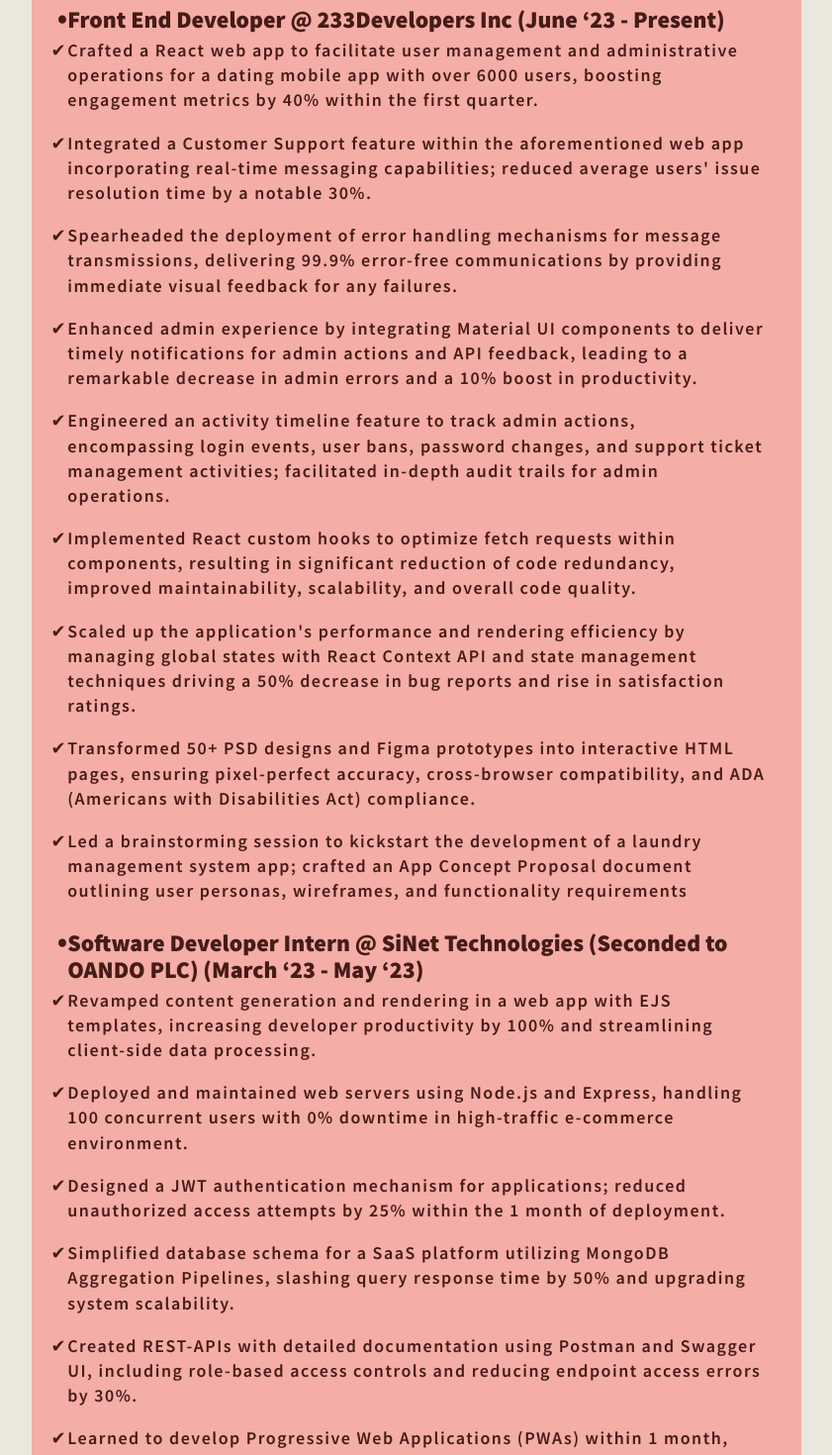
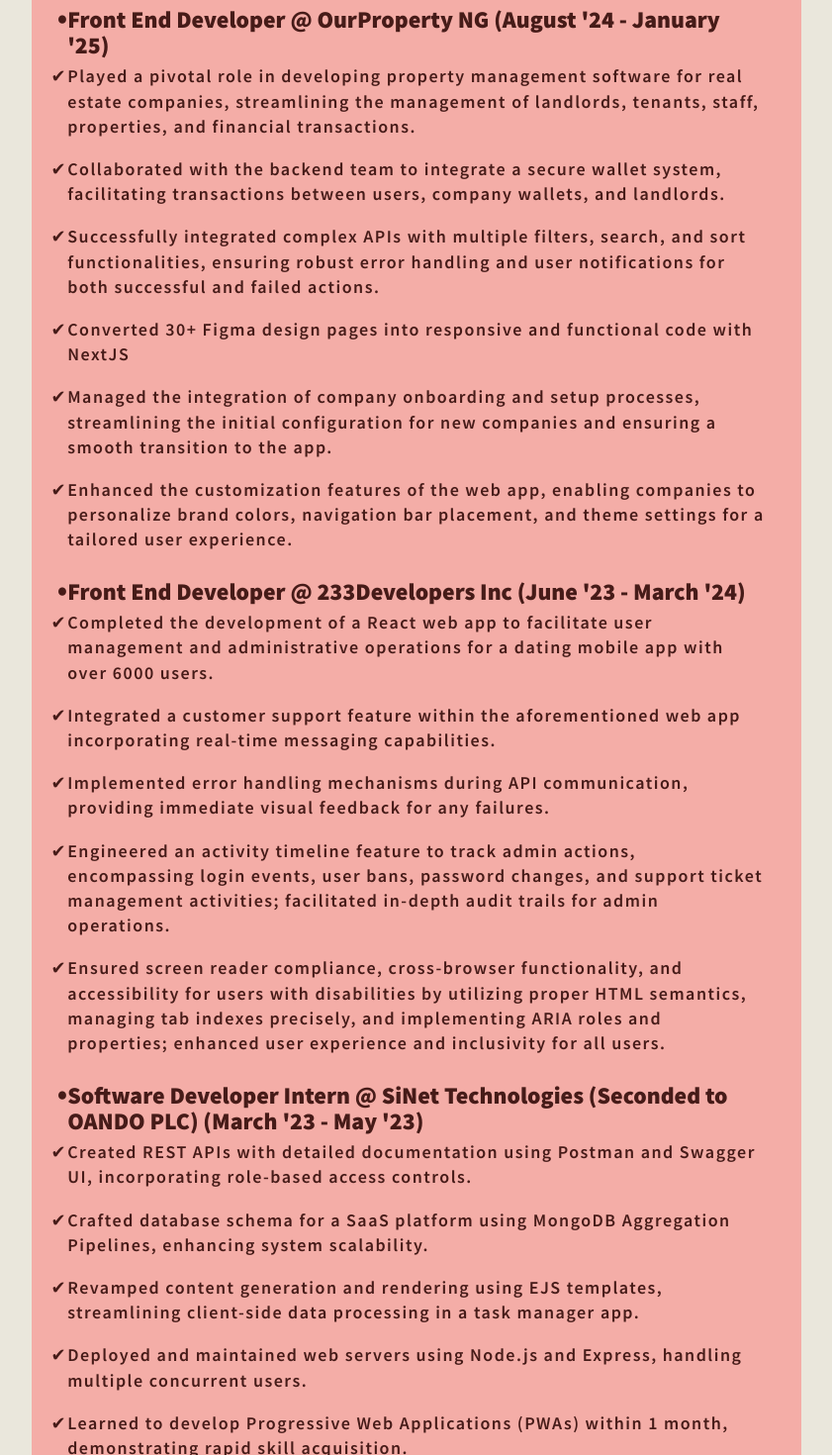
Before and after one commit to onoseremejohn/portfolio, a React (Vite) app: page /profile in a window 1280 px wide. Shown: the part 960-2430 px from the top of the page at 99% size, without its empty margins (331-1172 px from the left). Built offline with nearby package versions, Linux system fonts and the light colour scheme.

Commit message:
updated-portfolio

```diff
--- a/src/pages/Profile.jsx
+++ b/src/pages/Profile.jsx
@@ -46,7 +46,7 @@
         </h3>
         <ul className="experiences">
           <li>
-            <h3>Self-Learning (May ‘22 - Present)</h3>
+            <h3>Self-Learning (May &apos;22 - Present)</h3>
             <div className="profile-writeup">
               Currently investing heavily in online resources on Udemy and
               Youtube. Completed quite a number of advanced development courses
@@ -70,33 +70,66 @@
           </li>
           <li>
             <h3>
-              Front End Developer @ 233Developers Inc (June ‘23 - Present)
+              Front End Developer @ OurProperty NG (August &apos;24 - January
+              &apos;25)
             </h3>
             <div className="profile-writeup">
               <ul className="styled-list">
                 <li>
-                  Crafted a React web app to facilitate user management and
-                  administrative operations for a dating mobile app with over
-                  6000 users, boosting engagement metrics by 40% within the
-                  first quarter.
+                  Played a pivotal role in developing property management
+                  software for real estate companies, streamlining the
+                  management of landlords, tenants, staff, properties, and
+                  financial transactions.
                 </li>
                 <li>
-                  Integrated a Customer Support feature within the
-                  aforementioned web app incorporating real-time messaging
-                  capabilities; reduced average users' issue resolution time by
-                  a notable 30%.
+                  Collaborated with the backend team to integrate a secure
+                  wallet system, facilitating transactions between users,
+                  company wallets, and landlords.
                 </li>
                 <li>
-                  Spearheaded the deployment of error handling mechanisms for
-                  message transmissions, delivering 99.9% error-free
-                  communications by providing immediate visual feedback for any
-                  failures.
+                  Successfully integrated complex APIs with multiple filters,
+                  search, and sort functionalities, ensuring robust error
+                  handling and user notifications for both successful and failed
+                  actions.
                 </li>
                 <li>
-                  Enhanced admin experience by integrating Material UI
-                  components to deliver timely notifications for admin actions
-                  and API feedback, leading to a remarkable decrease in admin
-                  errors and a 10% boost in productivity.
+                  Converted 30+ Figma design pages into responsive and
+                  functional code with NextJS
+                </li>
+                <li>
+                  Managed the integration of company onboarding and setup
+                  processes, streamlining the initial configuration for new
+                  companies and ensuring a smooth transition to the app.
+                </li>
+                <li>
+                  Enhanced the customization features of the web app, enabling
+                  companies to personalize brand colors, navigation bar
+                  placement, and theme settings for a tailored user experience.
+                </li>
+              </ul>
+            </div>
+          </li>
+          <li>
+            <h3>
+              Front End Developer @ 233Developers Inc (June &apos;23 - March
+              &apos;24)
+            </h3>
+            <div className="profile-writeup">
+              <ul className="styled-list">
+                <li>
+                  Completed the development of a React web app to facilitate
+                  user management and administrative operations for a dating
+                  mobile app with over 6000 users.
+                </li>
+                <li>
+                  Integrated a customer support feature within the
+                  aforementioned web app incorporating real-time messaging
+                  capabilities.
+                </li>
+                <li>
+                  Implemented error handling mechanisms during API
+                  communication, providing immediate visual feedback for any
+                  failures.
                 </li>
                 <li>
                   Engineered an activity timeline feature to track admin
@@ -105,28 +138,11 @@
                   in-depth audit trails for admin operations.
                 </li>
                 <li>
-                  Implemented React custom hooks to optimize fetch requests
-                  within components, resulting in significant reduction of code
-                  redundancy, improved maintainability, scalability, and overall
-                  code quality.
-                </li>
-                <li>
-                  Scaled up the application's performance and rendering
-                  efficiency by managing global states with React Context API
-                  and state management techniques driving a 50% decrease in bug
-                  reports and rise in satisfaction ratings.
-                </li>
-                <li>
-                  Transformed 50+ PSD designs and Figma prototypes into
-                  interactive HTML pages, ensuring pixel-perfect accuracy,
-                  cross-browser compatibility, and ADA (Americans with
-                  Disabilities Act) compliance.
-                </li>
-                <li>
-                  Led a brainstorming session to kickstart the development of a
-                  laundry management system app; crafted an App Concept Proposal
-                  document outlining user personas, wireframes, and
-                  functionality requirements
+                  Ensured screen reader compliance, cross-browser functionality,
+                  and accessibility for users with disabilities by utilizing
+                  proper HTML semantics, managing tab indexes precisely, and
+                  implementing ARIA roles and properties; enhanced user
+                  experience and inclusivity for all users.
                 </li>
               </ul>
             </div>
@@ -134,42 +150,30 @@
           <li>
             <h3>
               Software Developer Intern @ SiNet Technologies (Seconded to OANDO
-              PLC) (March ‘23 - May ‘23)
+              PLC) (March &apos;23 - May &apos;23)
             </h3>
             <div className="profile-writeup">
               <ul className="styled-list">
                 <li>
-                  Revamped content generation and rendering in a web app with
-                  EJS templates, increasing developer productivity by 100% and
-                  streamlining client-side data processing.
+                  Created REST APIs with detailed documentation using Postman
+                  and Swagger UI, incorporating role-based access controls.
+                </li>
+                <li>
+                  Crafted database schema for a SaaS platform using MongoDB
+                  Aggregation Pipelines, enhancing system scalability.
+                </li>
+                <li>
+                  Revamped content generation and rendering using EJS templates,
+                  streamlining client-side data processing in a task manager
+                  app.
                 </li>
                 <li>
                   Deployed and maintained web servers using Node.js and Express,
-                  handling 100 concurrent users with 0% downtime in high-traffic
-                  e-commerce environment.
-                </li>
-                <li>
-                  Designed a JWT authentication mechanism for applications;
-                  reduced unauthorized access attempts by 25% within the 1 month
-                  of deployment.
-                </li>
-                <li>
-                  Simplified database schema for a SaaS platform utilizing
-                  MongoDB Aggregation Pipelines, slashing query response time by
-                  50% and upgrading system scalability.
-                </li>
-                <li>
-                  Created REST-APIs with detailed documentation using Postman
-                  and Swagger UI, including role-based access controls and
-                  reducing endpoint access errors by 30%.
+                  handling multiple concurrent users.
                 </li>
                 <li>
                   Learned to develop Progressive Web Applications (PWAs) within
                   1 month, demonstrating rapid skill acquisition.
-                </li>
-                <li>
-                  Collaborated with senior developers and project managers to
-                  identify and resolve technical issues within applications.
                 </li>
               </ul>
             </div>
```
Also changed, not shown: src/assets/my_pic.jpg, 1 other file (tests, documents, lock files or other folders).
